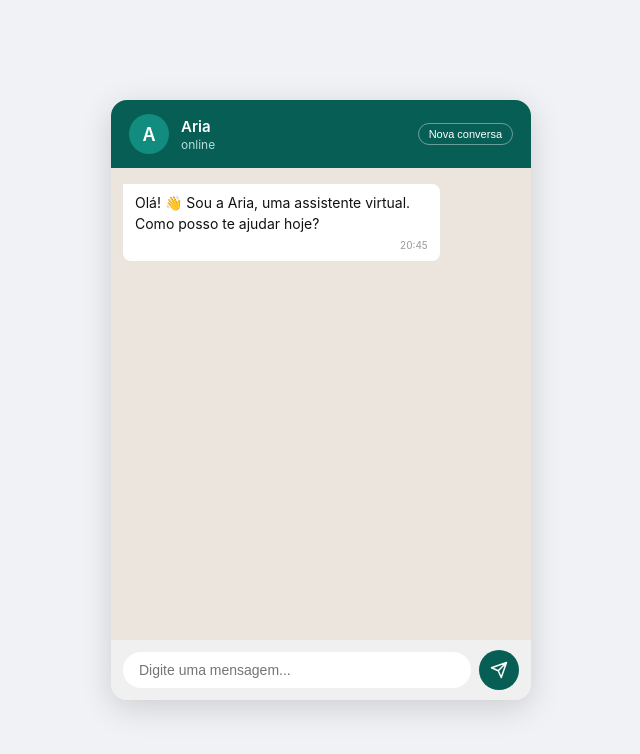
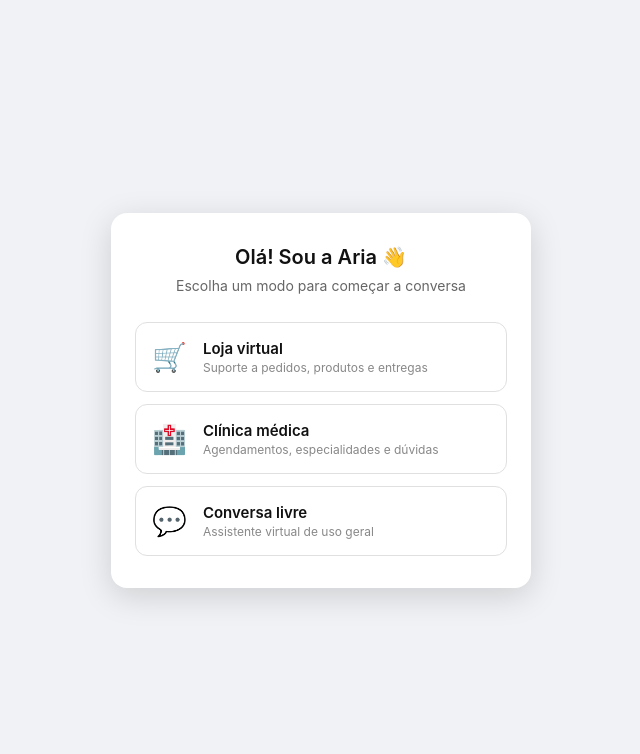
Before and after one commit to Taylordossantos/AI-Chatbot, a website: page index.html in a window 1280 px wide. Shown: the whole page, without its empty margins (319-959 px from the left). Drawn offline with Linux system fonts and the light colour scheme.

Commit message:
feat: add conversation mode selection with custom system prompts

```diff
--- a/index.html
+++ b/index.html
@@ -20,15 +20,84 @@
         min-height: 100vh;
       }
 
-      .chat-container {
+      /* ── Tela de seleção de modo ── */
+      .mode-screen {
+        width: 100%;
+        max-width: 420px;
+        background: #fff;
+        border-radius: 16px;
+        padding: 32px 24px;
+        box-shadow: 0 8px 32px rgba(0, 0, 0, 0.15);
+        text-align: center;
+      }
+
+      .mode-screen h1 {
+        font-size: 20px;
+        font-weight: 600;
+        color: #111;
+        margin-bottom: 8px;
+      }
+
+      .mode-screen p {
+        font-size: 14px;
+        color: #666;
+        margin-bottom: 28px;
+      }
+
+      .mode-options {
+        display: flex;
+        flex-direction: column;
+        gap: 12px;
+      }
+
+      .mode-card {
+        display: flex;
+        align-items: center;
+        gap: 16px;
+        padding: 16px;
+        border: 1.5px solid #e0e0e0;
+        border-radius: 12px;
+        cursor: pointer;
+        transition: all 0.2s;
+        text-align: left;
+      }
+
+      .mode-card:hover {
+        border-color: #075e54;
+        background: #f5faf9;
+      }
+
+      .mode-icon {
+        font-size: 28px;
+        flex-shrink: 0;
+      }
+
+      .mode-title {
+        font-size: 15px;
+        font-weight: 600;
+        color: #111;
+      }
+
+      .mode-desc {
+        font-size: 12px;
+        color: #888;
+        margin-top: 2px;
+      }
+
+      /* ── Tela do chat ── */
+      .chat-screen {
+        display: none;
         width: 100%;
         max-width: 420px;
         height: 600px;
-        display: flex;
         flex-direction: column;
         border-radius: 16px;
         overflow: hidden;
         box-shadow: 0 8px 32px rgba(0, 0, 0, 0.15);
+      }
+
+      .chat-screen.visible {
+        display: flex;
       }
 
       .chat-header {
@@ -220,31 +289,54 @@
     </style>
   </head>
   <body>
-    <div class="chat-container">
+    <!-- Tela de seleção de modo -->
+    <div class="mode-screen" id="mode-screen">
+      <h1>Olá! Sou a Aria 👋</h1>
+      <p>Escolha um modo para começar a conversa</p>
+      <div class="mode-options">
+        <div class="mode-card" onclick="startChat('store')">
+          <div class="mode-icon">🛒</div>
+          <div>
+            <div class="mode-title">Loja virtual</div>
+            <div class="mode-desc">Suporte a pedidos, produtos e entregas</div>
+          </div>
+        </div>
+        <div class="mode-card" onclick="startChat('clinic')">
+          <div class="mode-icon">🏥</div>
+          <div>
+            <div class="mode-title">Clínica médica</div>
+            <div class="mode-desc">Agendamentos, especialidades e dúvidas</div>
+          </div>
+        </div>
+        <div class="mode-card" onclick="startChat('general')">
+          <div class="mode-icon">💬</div>
+          <div>
+            <div class="mode-title">Conversa livre</div>
+            <div class="mode-desc">Assistente virtual de uso geral</div>
+          </div>
+        </div>
+      </div>
+    </div>
+
+    <!-- Tela do chat -->
+    <div class="chat-screen" id="chat-screen">
       <div class="chat-header">
         <div class="avatar">A</div>
         <div class="header-info">
           <div class="header-name">Aria</div>
           <div class="header-status" id="status">online</div>
         </div>
-        <button class="btn-new" onclick="newConversation()">
-          Nova conversa
-        </button>
+        <button class="btn-new" onclick="newConversation()">Trocar modo</button>
       </div>
 
-      <div class="chat-body" id="chat-body">
-        <div class="message bot">
-          Olá! 👋 Sou a Aria, uma assistente virtual. Como posso te ajudar hoje?
-          <div class="time" id="first-time"></div>
-        </div>
-      </div>
+      <div class="chat-body" id="chat-body"></div>
 
       <div class="typing" id="typing">
         <span></span><span></span><span></span>
       </div>
 
       <div class="limit-warning" id="limit-warning">
-        Limite da demo atingido. Clique em "Nova conversa" para recomeçar.
+        Limite da demo atingido. Clique em "Trocar modo" para recomeçar.
       </div>
 
       <div class="chat-footer">
@@ -283,7 +375,22 @@
       const sessionId =
         "session-" + Math.random().toString(36).substring(2, 10);
 
-      document.getElementById("first-time").textContent = currentTime();
+      let currentMode = "general";
+
+      const modeConfig = {
+        store: {
+          welcome:
+            "Olá! 👋 Bem-vindo ao suporte da loja. Como posso te ajudar com seu pedido ou produto?",
+        },
+        clinic: {
+          welcome:
+            "Olá! 👋 Bem-vindo à nossa clínica. Posso ajudar com agendamentos ou dúvidas gerais.",
+        },
+        general: {
+          welcome:
+            "Olá! 👋 Sou a Aria, uma assistente virtual. Como posso te ajudar hoje?",
+        },
+      };
 
       function currentTime() {
         const d = new Date();
@@ -314,6 +421,18 @@
         document.getElementById("status").textContent = text;
       }
 
+      function startChat(mode) {
+        currentMode = mode;
+        document.getElementById("mode-screen").style.display = "none";
+        document.getElementById("chat-screen").classList.add("visible");
+
+        const body = document.getElementById("chat-body");
+        body.innerHTML = "";
+        addMessage(modeConfig[mode].welcome, "bot");
+
+        document.getElementById("chat-input").focus();
+      }
+
       async function sendMessage() {
         const input = document.getElementById("chat-input");
         const message = input.value.trim();
@@ -329,7 +448,7 @@
           const res = await fetch(`${API_URL}/api/chat`, {
             method: "POST",
             headers: { "Content-Type": "application/json" },
-            body: JSON.stringify({ sessionId, message }),
+            body: JSON.stringify({ sessionId, message, mode: currentMode }),
           });
 
           const data = await res.json();
@@ -361,13 +480,8 @@
           body: JSON.stringify({ sessionId }),
         });
 
-        const body = document.getElementById("chat-body");
-        body.innerHTML = `
-      <div class="message bot">
-        Olá! 👋 Sou a Aria, uma assistente virtual. Como posso te ajudar hoje?
-        <div class="time">${currentTime()}</div>
-      </div>
-    `;
+        document.getElementById("chat-screen").classList.remove("visible");
+        document.getElementById("mode-screen").style.display = "block";
         document.getElementById("limit-warning").classList.remove("visible");
         document.getElementById("chat-input").disabled = false;
       }
```
Also changed, not shown: db.json (+12 -0 lines), src/routes/chat.js (+4 -3 lines), src/services/ai.js (+56 -17 lines), 1 other file.
